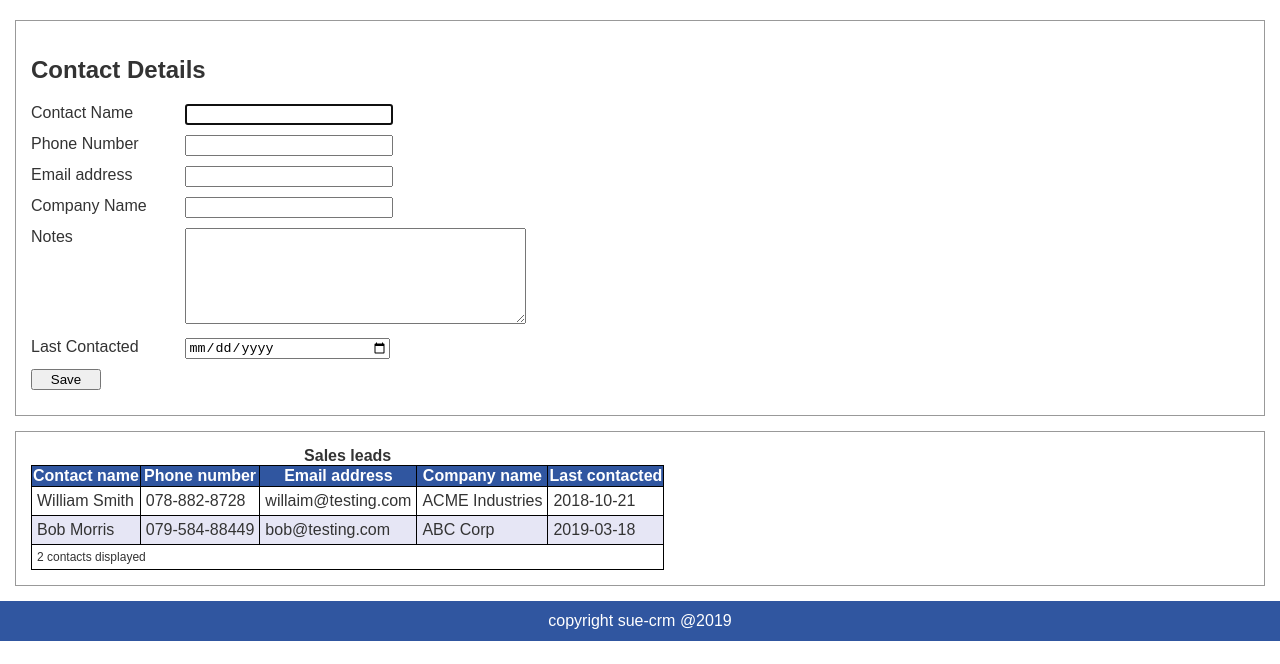
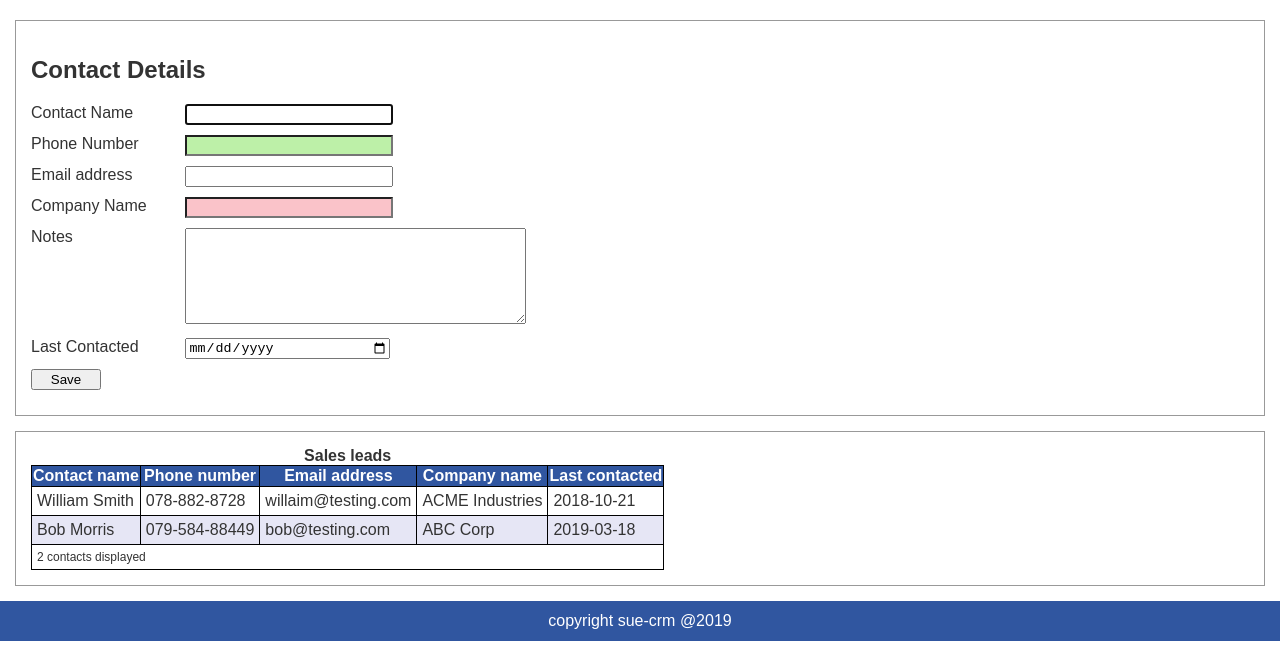
Before and after one commit to SSSangha90/MTA_HTML5-JS_Prep, a website: page CRM/contacts.html in a window 1280 px wide. Shown: the part 136-800 px from the top of the page. Drawn offline with Linux system fonts and the light colour scheme.

Commit message:
html5 inline validation

```diff
--- a/CRM/contacts.html
+++ b/CRM/contacts.html
@@ -22,7 +22,7 @@
             </div>
             <div class="formRow">
                 <label for="phoneNumber">Phone Number</label>
-                <input name="phoneNumber" id="phoneNumber" maxlength="11" minlength="11" type="tel"/>
+                <input name="phoneNumber" id="phoneNumber" pattern="[0-9()]{11,11}" type="tel" class="validated"/>
             </div>
             <div class="formRow">
                 <label for="emailAddress">Email address</label>
@@ -41,7 +41,7 @@
             ----------------------------------------------------->
             <div class="formRow">
                 <label for="companies">Company Name</label>
-                <input list="companies" name="companyName" required>
+                <input list="companies" name="companyName" required class="validated">
                 <datalist id="companies">
                     <option value="0">Please select</option>
                     <option value="1">ACME Industries</option>
@@ -51,7 +51,7 @@
             </div>
             <div class="formRow">
                 <label for="notes">Notes</label>
-                <textarea cols="40" rows="6" name="notes"></textarea>
+                <textarea cols="40" rows="6" name="notes" maxlength="1000"></textarea>
             </div>
             <div class="formRow">
                 <label for="lastContacted">Last Contacted</label>
```
